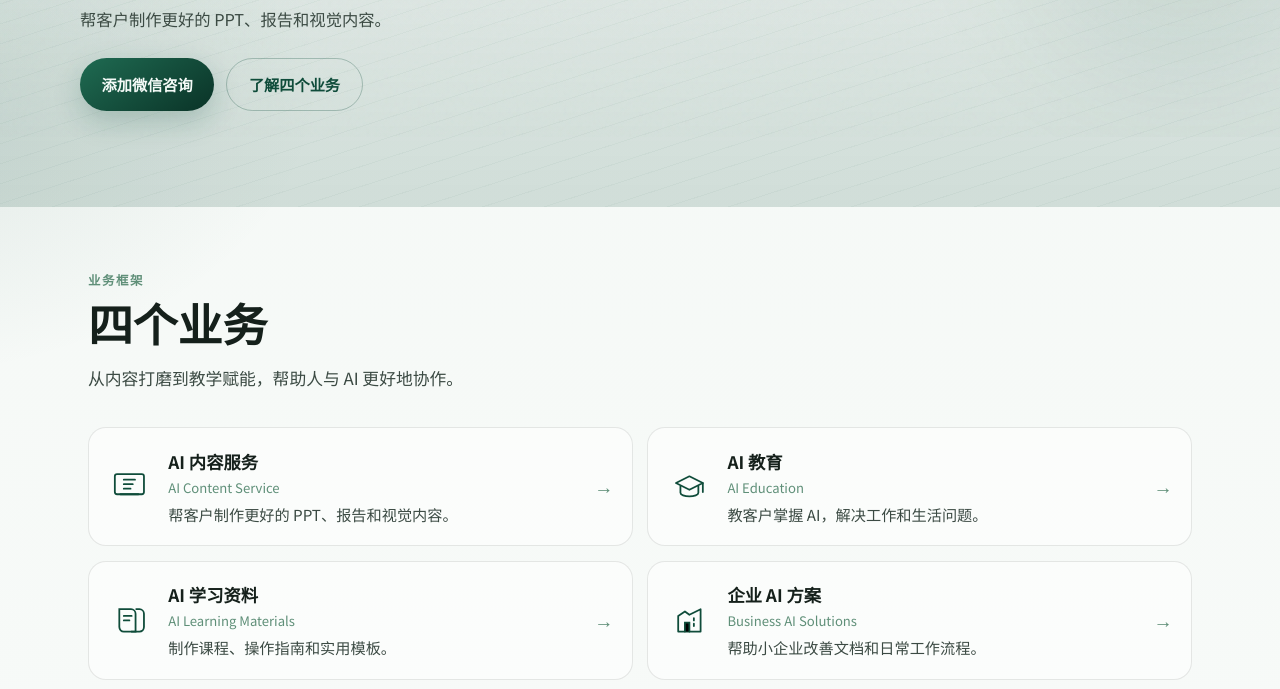
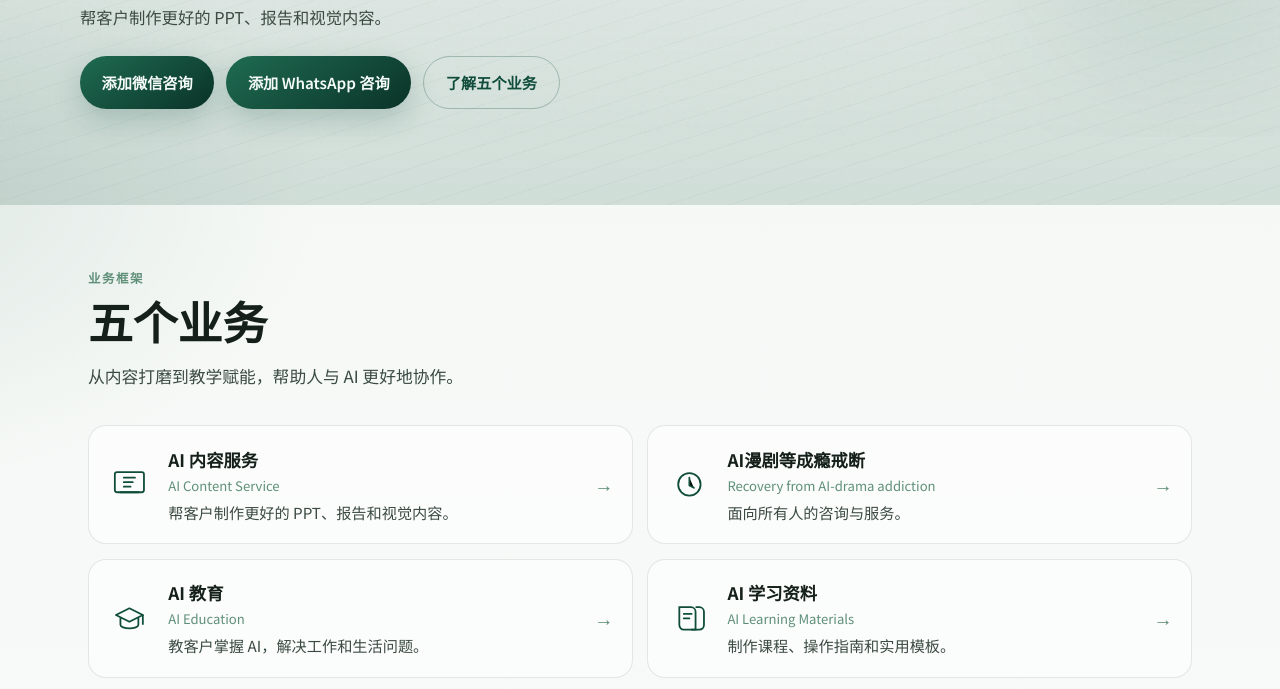
Before and after one commit to Fuhai-Zhou/humanize-ai-studio, a website built with Vite: page index.html in a window 1280 px wide. Shown: the part 663-1352 px from the top of the page. Built offline with nearby package versions, Linux system fonts and the light colour scheme.

Commit message:
Add recovery consulting and match the WhatsApp button.
Place AI-drama recovery second among five businesses, and use the same solid green style for the WeChat and WhatsApp actions.

Co-authored-by: FUHAI ZHOU <Fuhai-Zhou@users.noreply.github.com>

```diff
--- a/src/i18n.js
+++ b/src/i18n.js
@@ -8,6 +8,7 @@ export const copy = {
       ctaWhatsapp: '添加 WhatsApp',
       menu: [
         { href: '#content', label: 'AI 内容服务' },
+        { href: '#recovery', label: 'AI漫剧等成瘾戒断' },
         { href: '#education', label: 'AI 教育' },
         { href: '#materials', label: 'AI 学习资料' },
         { href: '#business', label: '企业 AI 方案' },
@@ -19,11 +20,12 @@ export const copy = {
       tagline: 'AI为我，我为AI.',
       support: '帮客户制作更好的 PPT、报告和视觉内容。',
       ctaPrimary: '添加微信咨询',
-      ctaSecondary: '了解四个业务',
+      ctaWhatsapp: '添加 WhatsApp 咨询',
+      ctaSecondary: '了解五个业务',
     },
     directions: {
       eyebrow: '业务框架',
-      title: '四个业务',
+      title: '五个业务',
       subtitle: '从内容打磨到教学赋能，帮助人与 AI 更好地协作。',
       items: [
         {
@@ -32,6 +34,13 @@ export const copy = {
           titleZh: 'AI 内容服务',
           desc: '帮客户制作更好的 PPT、报告和视觉内容。',
           href: '#content',
+        },
+        {
+          id: 'recovery',
+          title: 'Recovery from AI-drama addiction',
+          titleZh: 'AI漫剧等成瘾戒断',
+          desc: '面向所有人的咨询与服务。',
+          href: '#recovery',
         },
         {
           id: 'education',
@@ -106,6 +115,16 @@ export const copy = {
         },
       ],
     },
+    recovery: {
+      title: 'AI漫剧等成瘾戒断',
+      desc: '面向所有人的咨询与服务。',
+      points: [
+        '帮你看清 AI 漫剧、短视频带来的成瘾习惯',
+        '一起定可执行的减少计划：时长、时段、替代活动',
+        '给家长或本人可照做的沟通和陪伴方法',
+        '不提供医疗诊断，严重情况建议寻求专业帮助',
+      ],
+    },
     education: {
       title: 'AI 普及与教学',
       desc: '帮助 AI 初学者、中老年人和非技术人员真正掌握 AI，让他们在生活和工作中用起来。',
@@ -156,6 +175,7 @@ export const copy = {
       ctaWhatsapp: 'Add WhatsApp',
       menu: [
         { href: '#content', label: 'AI Content Service' },
+        { href: '#recovery', label: 'Recovery from AI-drama addiction' },
         { href: '#education', label: 'AI Education' },
         { href: '#materials', label: 'AI Learning Materials' },
         { href: '#business', label: 'Business AI Solutions' },
@@ -167,11 +187,12 @@ export const copy = {
       tagline: 'AI for me. I for AI.',
       support: 'Help clients make better PPTs, reports, and visual work.',
       ctaPrimary: 'Add WeChat',
-      ctaSecondary: 'Explore four businesses',
+      ctaWhatsapp: 'Add WhatsApp',
+      ctaSecondary: 'Explore five businesses',
     },
     directions: {
       eyebrow: 'Framework',
-      title: 'Four businesses',
+      title: 'Five businesses',
       subtitle: 'From content craft to education—helping people collaborate with AI more effectively.',
       items: [
         {
@@ -180,6 +201,13 @@ export const copy = {
           titleZh: 'AI 内容服务',
           desc: 'Help clients create better decks, reports, and visual content.',
           href: '#content',
+        },
+        {
+          id: 'recovery',
+          title: 'Recovery from AI-drama addiction',
+          titleZh: 'AI漫剧等成瘾戒断',
+          desc: 'Consulting and service for anyone.',
+          href: '#recovery',
         },
         {
           id: 'education',
@@ -254,6 +282,16 @@ export const copy = {
         },
       ],
     },
+    recovery: {
+      title: 'Recovery from AI-drama addiction',
+      desc: 'Consulting and service for anyone.',
+      points: [
+        'Help you see the addictive habits that come from AI short dramas and short videos.',
+        'Set a practical reduction plan together: how long, which hours, and what to do instead.',
+        'Give parents or the person practical ways to talk and stay alongside.',
+        'This is not a medical diagnosis. If the situation is serious, seek professional help.',
+      ],
+    },
     education: {
       title: 'AI Education for Everyone',
       desc: 'Help beginners, seniors, and non-technical people actually use AI in life and work.',
--- a/src/main.js
+++ b/src/main.js
@@ -19,6 +19,7 @@ function iconFor(id) {
     content: `<svg viewBox="0 0 40 40" aria-hidden="true"><rect x="7" y="9" width="26" height="18" rx="2" fill="none" stroke="currentColor" stroke-width="1.6"/><path d="M12 27h16M15 14h10M15 18h8M15 22h6" stroke="currentColor" stroke-width="1.6" stroke-linecap="round"/></svg>`,
     education: `<svg viewBox="0 0 40 40" aria-hidden="true"><path d="M8 17l12-6 12 6-12 6-12-6z" fill="none" stroke="currentColor" stroke-width="1.6" stroke-linejoin="round"/><path d="M12 19.5v6.2c0 1.8 3.6 3.3 8 3.3s8-1.5 8-3.3v-6.2" fill="none" stroke="currentColor" stroke-width="1.6"/><path d="M32 17v8" stroke="currentColor" stroke-width="1.6" stroke-linecap="round"/></svg>`,
     materials: `<svg viewBox="0 0 40 40" aria-hidden="true"><path d="M11 10h10.5c2.2 0 4 1.8 4 4v16H15c-2.2 0-4-1.8-4-4V10z" fill="none" stroke="currentColor" stroke-width="1.6"/><path d="M25.5 10H29c2.2 0 4 1.8 4 4v12c0 2.2-1.8 4-4 4h-7.5" fill="none" stroke="currentColor" stroke-width="1.6"/><path d="M15 16h7M15 20h5" stroke="currentColor" stroke-width="1.6" stroke-linecap="round"/></svg>`,
+    recovery: `<svg viewBox="0 0 40 40" aria-hidden="true"><circle cx="20" cy="20" r="10" fill="none" stroke="currentColor" stroke-width="1.6"/><path d="M20 14v7l4 2" stroke="currentColor" stroke-width="1.6" stroke-linecap="round" stroke-linejoin="round"/></svg>`,
     business: `<svg viewBox="0 0 40 40" aria-hidden="true"><path d="M10 30V16l6-4 4 3 10-5v20H10z" fill="none" stroke="currentColor" stroke-width="1.6" stroke-linejoin="round"/><path d="M16 30v-8h4v8M24 18v2M24 23v2" stroke="currentColor" stroke-width="1.6" stroke-linecap="round"/></svg>`,
   };
   return icons[id] || '';
@@ -70,7 +71,7 @@ function render(lang) {
           <button type="button" data-lang="en" class="${lang === 'en' ? 'active' : ''}" aria-pressed="${lang === 'en'}">EN</button>
         </div>
         <a class="btn btn-small header-cta" href="#contact">${t.nav.cta}</a>
-        <a class="btn btn-small btn-line header-cta" href="#whatsapp-qr">${t.nav.ctaWhatsapp}</a>
+        <a class="btn btn-small header-cta" href="#whatsapp-qr">${t.nav.ctaWhatsapp}</a>
       </div>
       <button class="menu-btn" type="button" aria-label="Menu" aria-expanded="false">
         <span></span><span></span>
@@ -90,7 +91,7 @@ function render(lang) {
       <a href="#contact">${t.nav.contact}</a>
       <div class="mobile-ctas">
         <a class="btn btn-small" href="#contact">${t.nav.cta}</a>
-        <a class="btn btn-small btn-line" href="#whatsapp-qr">${t.nav.ctaWhatsapp}</a>
+        <a class="btn btn-small" href="#whatsapp-qr">${t.nav.ctaWhatsapp}</a>
       </div>
       <div class="lang-toggle mobile-lang" role="group" aria-label="Language">
         <button type="button" data-lang="zh" class="${lang === 'zh' ? 'active' : ''}">中文</button>
@@ -107,6 +108,7 @@ function render(lang) {
           <p class="hero-support">${t.hero.support}</p>
           <div class="hero-ctas">
             <a class="btn" href="#contact">${t.hero.ctaPrimary}</a>
+            <a class="btn" href="#whatsapp-qr">${t.hero.ctaWhatsapp}</a>
             <a class="btn btn-ghost" href="#directions">${t.hero.ctaSecondary}</a>
           </div>
         </div>
@@ -158,6 +160,16 @@ function render(lang) {
             )
             .join('')}
         </div>
+      </section>
+
+      <section class="section recovery-section" id="recovery">
+        <div class="section-head reveal">
+          <h2>${t.recovery.title}</h2>
+          <p class="lede">${t.recovery.desc}</p>
+        </div>
+        <ul class="point-list reveal">
+          ${t.recovery.points.map((p) => `<li>${p}</li>`).join('')}
+        </ul>
       </section>
 
       <section class="section education-section" id="education">
--- a/src/style.css
+++ b/src/style.css
@@ -224,7 +224,9 @@ button {
   position: absolute;
   top: 100%;
   left: 0;
+  width: max-content;
   min-width: 15.5rem;
+  max-width: min(22rem, calc(100vw - 2rem));
   padding: 0.55rem 0.4rem 0.4rem;
   border-radius: 14px;
   background: rgba(255, 255, 255, 0.98);
```
